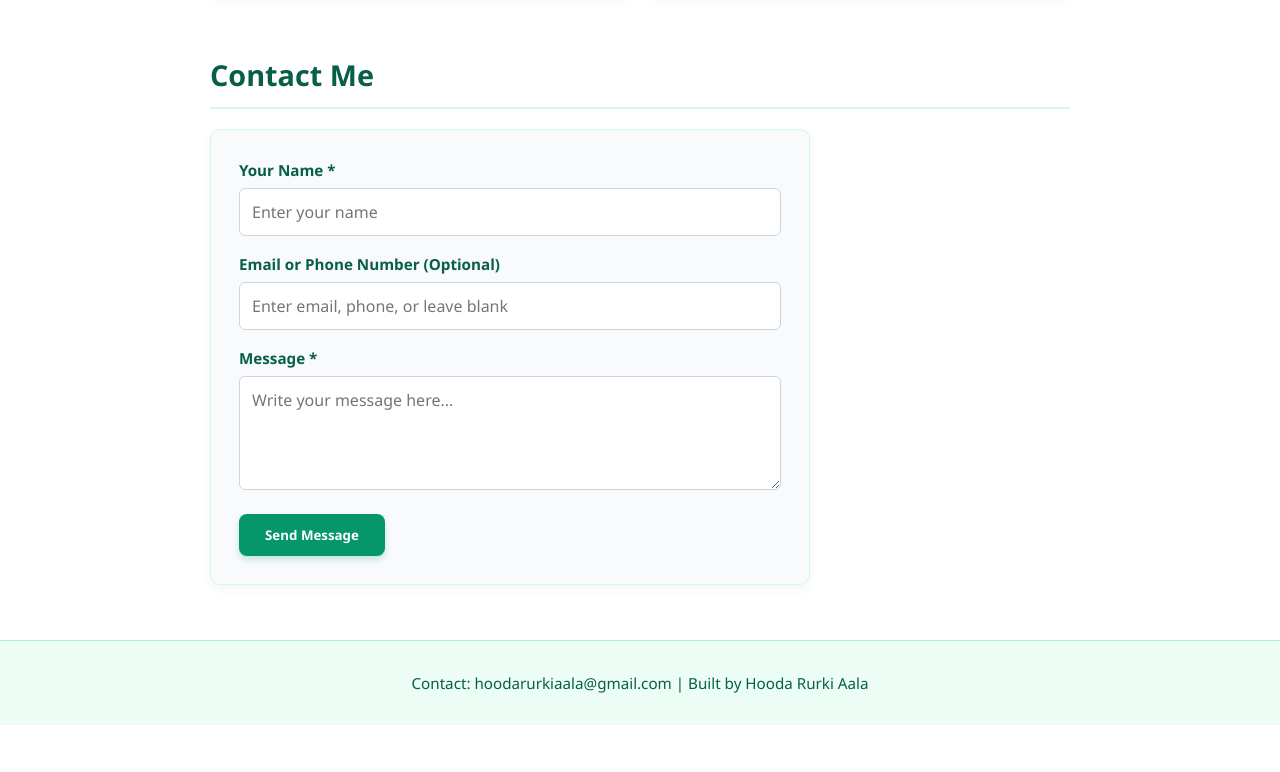
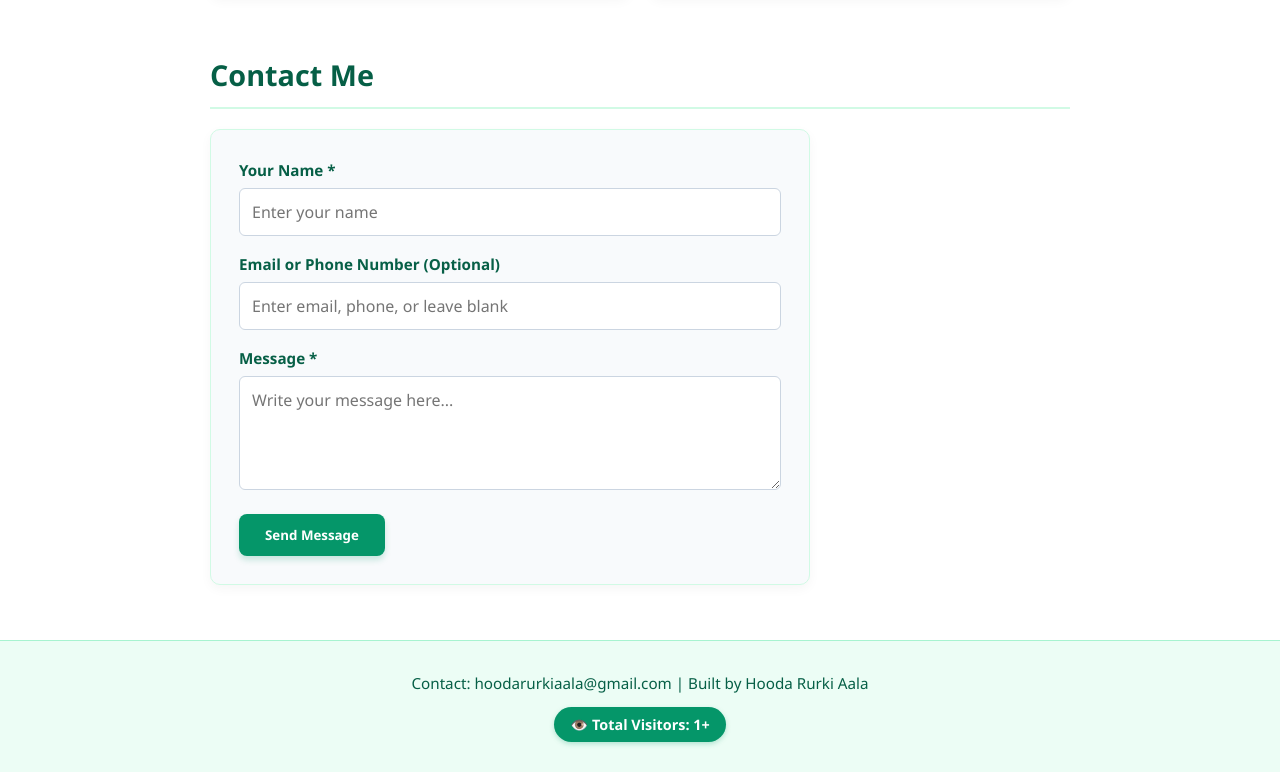
Before and after one commit to HoodaRurkiAala/HoodaRurkiAala.github.io, a plain HTML site: page index.html in a window 1280 px wide. Shown: the part 1094-1866 px from the top of the page. Before the commit the page ends 1819 px from the top, so only its background shows below. Drawn offline with Linux system fonts and the light colour scheme; no server answers.

Commit message:
Update index.html

```diff
--- a/index.html
+++ b/index.html
@@ -50,6 +50,17 @@
         .form-group input, .form-group textarea { width: 100%; padding: 12px; background-color: #ffffff; border: 1px solid #cbd5e1; border-radius: 6px; color: #1e293b; font-size: 1rem; }
         .form-group input:focus, .form-group textarea:focus { outline: none; border-color: #059669; box-shadow: 0 0 0 3px rgba(16, 185, 129, 0.15); }
         footer { text-align: center; padding: 30px 20px; background-color: #ecfdf5; color: #065f46; font-size: 0.95rem; border-top: 1px solid #a7f3d0; font-weight: 500; }
+        .visitor-badge {
+            display: inline-block;
+            margin-top: 12px;
+            background-color: #059669;
+            color: #ffffff;
+            padding: 6px 16px;
+            border-radius: 20px;
+            font-size: 0.9rem;
+            font-weight: bold;
+            box-shadow: 0 2px 5px rgba(5, 150, 105, 0.25);
+        }
     </style>
 </head>
 <body>
@@ -114,12 +125,26 @@
     </div>
     <footer>
         <p>Contact: hoodarurkiaala@gmail.com | Built by Hooda Rurki Aala</p>
+        <div class="visitor-badge">
+            👁️ Total Visitors: <span id="visitor-count">Loading...</span>
+        </div>
     </footer>
     <script>
+        // FormSubmit Action URL Setup
         var p1 = "https://formsubmit";
         var p2 = ".co/hoodarurkiaala";
         var p3 = "@gmail.com";
         document.getElementById("myForm").action = p1 + p2 + p3;
+
+        // Live Visitor Counter Setup
+        fetch('https://counterapi.dev')
+            .then(res => res.json())
+            .then(data => {
+                document.getElementById('visitor-count').innerText = data.count;
+            })
+            .catch(() => {
+                document.getElementById('visitor-count').innerText = "1+";
+            });
     </script>
 </body>
 </html>
```
